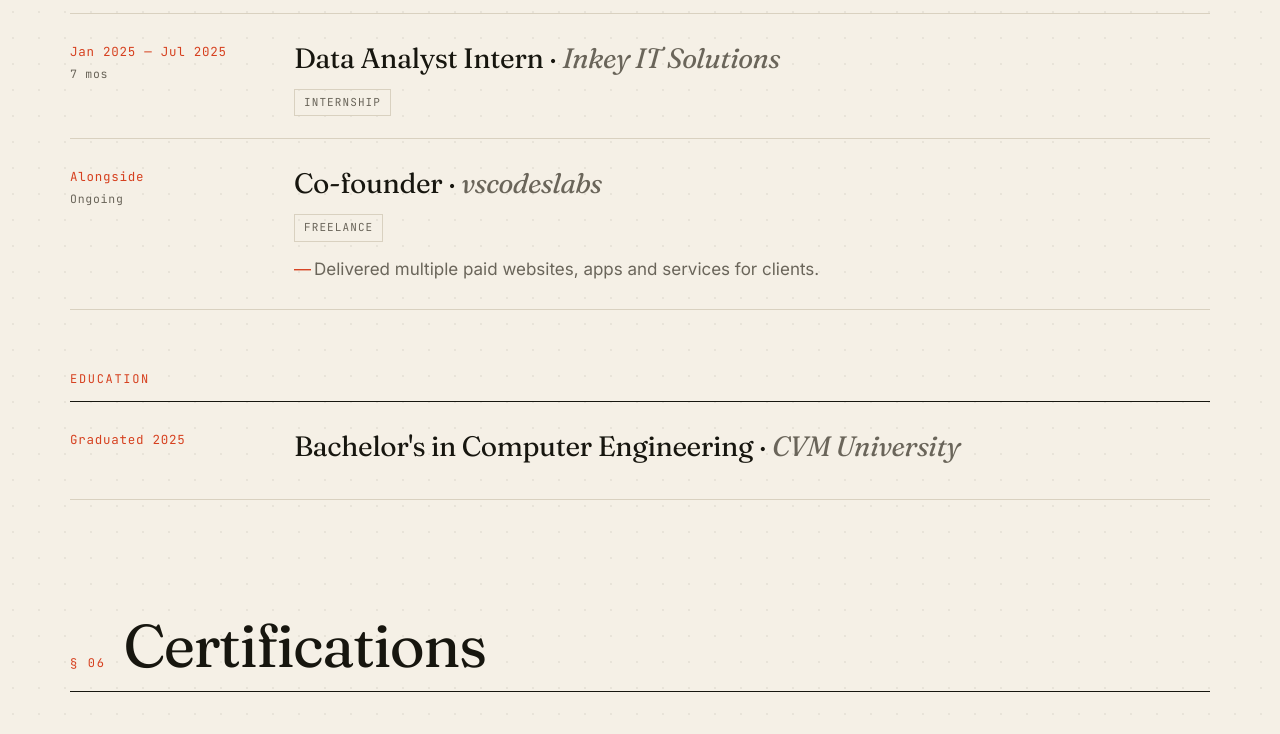
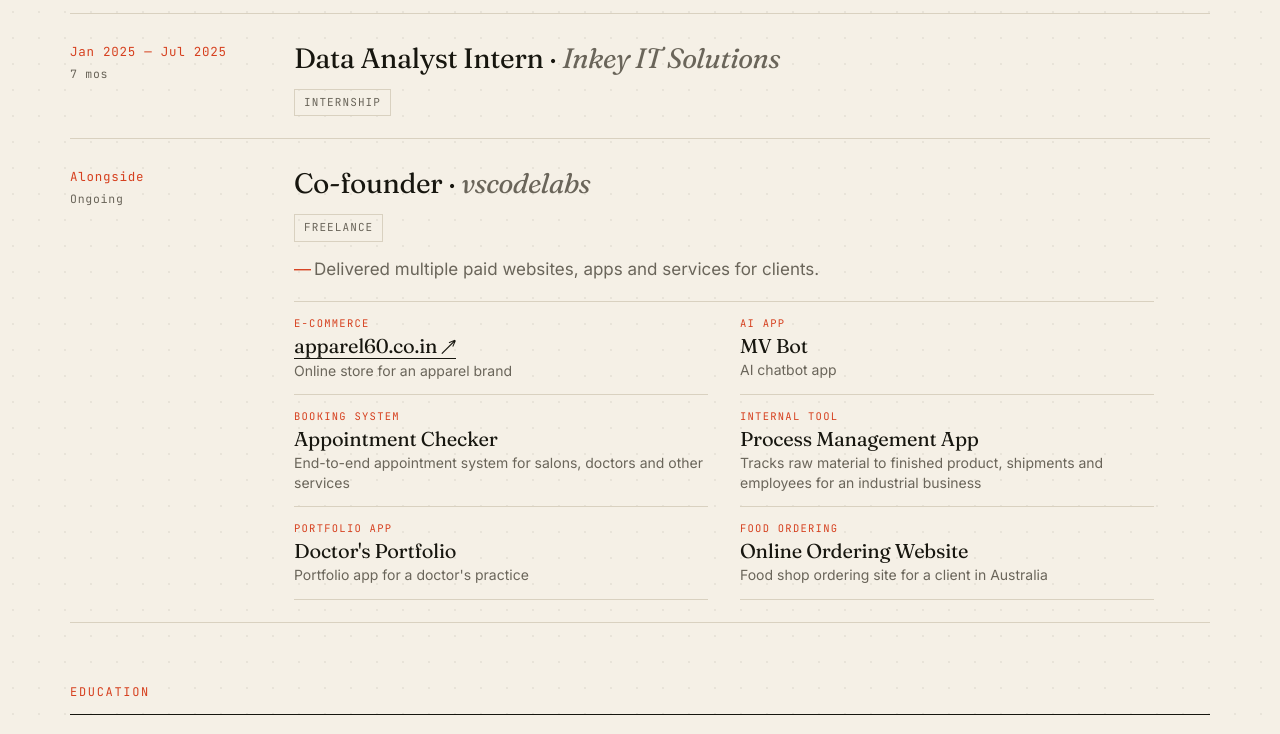
Before and after one commit to vedant-chauhan/VedantChauhan-Portfolio, a plain HTML site: page index.html in a window 1280 px wide. Shown: the part 4473-5207 px from the top of the page. Drawn offline with Linux system fonts and the light colour scheme.

Commit message:
Fix vscodelabs name and list its client projects
Six delivered projects under the co-founder role: apparel60.co.in
(linked), MV Bot AI chatbot, Appointment Checker, an internal process
management app, a doctor's portfolio app and an online food ordering
site for an Australian client.

Co-Authored-By: Claude Opus 5.5 <noreply@anthropic.com>
Claude-Session: https://claude.ai/code/session_018BW62V6UFhoGqANE79MNrd

```diff
--- a/assets/css/style.css
+++ b/assets/css/style.css
@@ -329,3 +329,12 @@ button{font:inherit;color:inherit;background:none;border:0;cursor:pointer}
 .role-points li{max-width:46em}
 .role-stack{margin-top:12px;font-size:12px;letter-spacing:.03em;color:var(--ink-2)}
 .sub-label{margin-top:clamp(40px,5vw,60px);padding-bottom:12px;margin-bottom:22px;border-bottom:1px solid var(--ink)}
+.client-work{display:grid;grid-template-columns:repeat(2,1fr);column-gap:32px;margin-top:18px;border-top:1px solid var(--line);max-width:860px}
+.timeline .client-work li{display:flex;flex-direction:column;gap:2px;padding:13px 0;margin:0;border-bottom:1px solid var(--line);color:var(--mut)}
+.timeline .client-work li::before{content:none}
+.cw-type{font-size:10.5px;letter-spacing:.12em;text-transform:uppercase;color:var(--acc)}
+.cw-name{font-family:var(--serif);font-size:20px;letter-spacing:-.01em;line-height:1.2;color:var(--ink);text-decoration:none;align-self:flex-start}
+a.cw-name{border-bottom:1px solid var(--ink);transition:color .2s,border-color .2s}
+a.cw-name:hover{color:var(--acc);border-color:var(--acc)}
+.cw-desc{font-size:14px;line-height:1.45}
+@media (max-width:700px){.client-work{grid-template-columns:1fr}}
--- a/index.html
+++ b/index.html
@@ -188,7 +188,7 @@
         <p>I care most about the last step: explaining the result in plain words, so the person reading it knows exactly what to do next.</p>
         <ul class="now mono">
           <li><span>Currently</span>Data Analyst at Inkey IT Solutions</li>
-          <li><span>Side work</span>Co-founder, vscodeslabs</li>
+          <li><span>Side work</span>Co-founder, vscodelabs</li>
           <li><span>Education</span>Computer Engineering, CVM University ’25</li>
         </ul>
       </div>
@@ -210,7 +210,7 @@
         <tr><th scope="row" class="serif">Querying</th><td>SQL</td><td>Modelling, optimisation, data checks</td></tr>
         <tr><th scope="row" class="serif">Business apps</th><td>Business Central, Power Apps CRM</td><td>Sales, finance and customer data</td></tr>
         <tr><th scope="row" class="serif">Integration</th><td>APIs</td><td>Connecting business systems to reports</td></tr>
-        <tr><th scope="row" class="serif">Building</th><td>Websites and apps</td><td>Freelance client work at vscodeslabs</td></tr>
+        <tr><th scope="row" class="serif">Building</th><td>Websites and apps</td><td>Freelance client work at vscodelabs</td></tr>
       </tbody>
     </table>
   </section>
@@ -249,10 +249,19 @@
         <!-- EDIT: add your start date, e.g. <span>2024 — Present</span> -->
         <div class="when mono"><span>Alongside</span><span class="dur">Ongoing</span></div>
         <div>
-          <h3 class="serif">Co-founder · <span>vscodeslabs</span></h3>
+          <h3 class="serif">Co-founder · <span>vscodelabs</span></h3>
           <p class="role-tags mono"><span>Freelance</span></p>
           <ul class="role-points">
             <li>Delivered multiple paid websites, apps and services for clients.</li>
+          </ul>
+          <!-- EDIT: one <li> per client project -->
+          <ul class="client-work">
+            <li><span class="cw-type mono">E-commerce</span><a class="cw-name" href="https://apparel60.co.in/" target="_blank" rel="noopener">apparel60.co.in <span aria-hidden="true">↗</span></a><span class="cw-desc">Online store for an apparel brand</span></li>
+            <li><span class="cw-type mono">AI app</span><span class="cw-name">MV Bot</span><span class="cw-desc">AI chatbot app</span></li>
+            <li><span class="cw-type mono">Booking system</span><span class="cw-name">Appointment Checker</span><span class="cw-desc">End-to-end appointment system for salons, doctors and other services</span></li>
+            <li><span class="cw-type mono">Internal tool</span><span class="cw-name">Process Management App</span><span class="cw-desc">Tracks raw material to finished product, shipments and employees for an industrial business</span></li>
+            <li><span class="cw-type mono">Portfolio app</span><span class="cw-name">Doctor's Portfolio</span><span class="cw-desc">Portfolio app for a doctor's practice</span></li>
+            <li><span class="cw-type mono">Food ordering</span><span class="cw-name">Online Ordering Website</span><span class="cw-desc">Food shop ordering site for a client in Australia</span></li>
           </ul>
         </div>
       </li>
```
